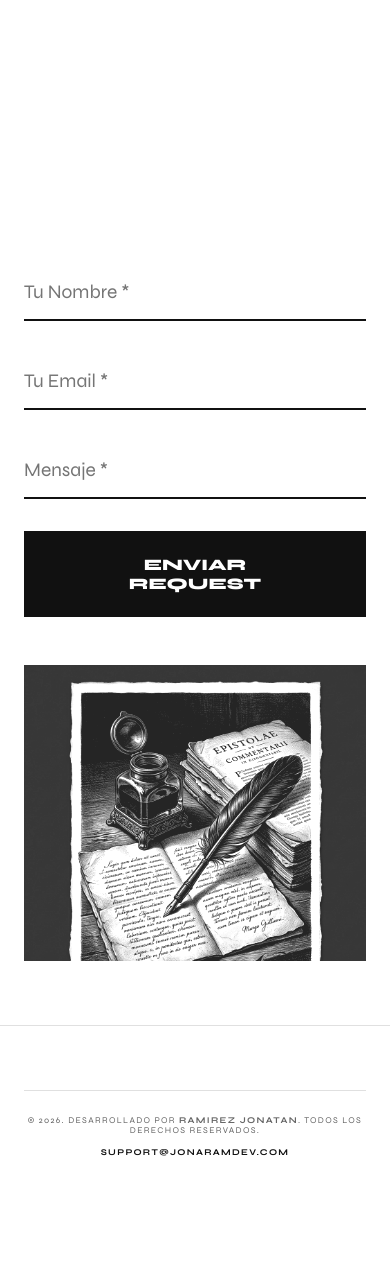
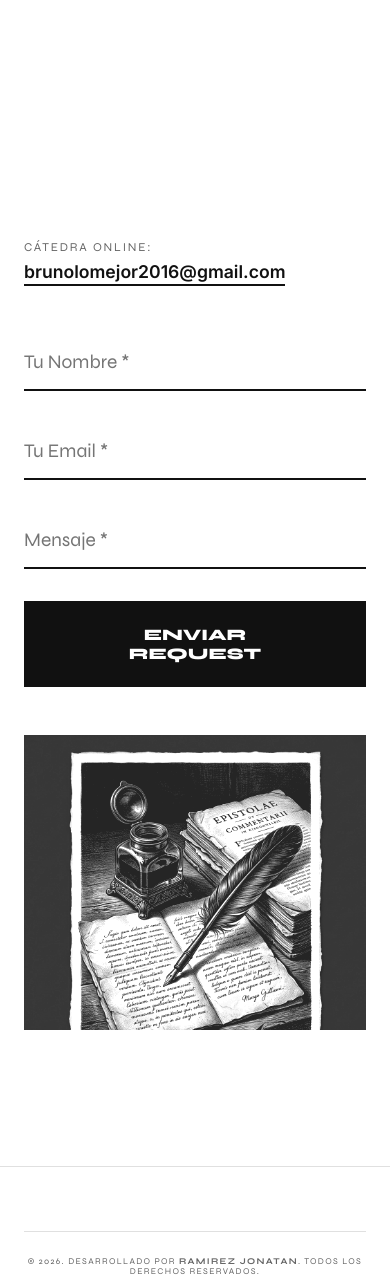
Before and after one commit to Jona727/profChaparro, a PHP site: page / in a window 390 px wide. Shown: the part 3633-4908 px from the top of the page. Before the commit the page ends 4789 px from the top, so only its background shows below. Run offline with PHP 8.4, Linux system fonts and the light colour scheme; data that the repository does not hold is empty; some libraries are stand-ins or nearby versions; some web fonts are replaced.

Commit message:
Implement improvements: desensitize scroll, add contact email, fix footer overlap

```diff
--- a/assets/css/main.css
+++ b/assets/css/main.css
@@ -47,7 +47,7 @@ body {
     position: relative;
     display: flex;
     align-items: center;
-    padding: 0 5vw;
+    padding: 0 5vw 4.5rem 5vw;
     flex-shrink: 0;
 }
 
@@ -212,6 +212,10 @@ body {
     gap: 2rem;
     width: 65vw;
     align-content: start;
+    height: 55vh;
+    overflow-y: auto;
+    overscroll-behavior-y: contain;
+    padding-right: 1.5rem;
 }
 
 /* Pagination */
@@ -346,6 +350,22 @@ body {
     transform: scale(0.95);
 }
 
+.contact-direct-email a {
+    color: var(--text-primary);
+    text-decoration: none;
+    font-weight: 700;
+    font-family: var(--font-body);
+    font-size: 1.1rem;
+    border-bottom: 2px solid var(--text-primary);
+    padding-bottom: 2px;
+    display: inline-block;
+    transition: opacity 0.2s;
+}
+
+.contact-direct-email a:hover {
+    opacity: 0.7;
+}
+
 /* Utility for GSAP */
 .parallax-img { transform-origin: center; }
 
@@ -369,6 +389,7 @@ body {
     width: 65vw;
     height: 60vh;
     overflow-y: auto;
+    overscroll-behavior-y: contain;
     padding-right: 2rem;
 }
 
@@ -855,8 +876,11 @@ body {
 
     .files-area {
         width: 100% !important;
-        grid-template-columns: 1fr !important; /* Stack files on small mobiles */
+        grid-template-columns: 1fr !important;
         gap: 1.5rem !important;
+        height: auto !important;
+        overflow-y: visible !important;
+        padding-right: 0 !important;
     }
 
     /* Debates Panel (*04) */
--- a/assets/js/main.js
+++ b/assets/js/main.js
@@ -33,8 +33,13 @@ document.addEventListener('DOMContentLoaded', () => {
                     trigger: ".scroll-container",
                     pin: true,
                     scrub: 1,
-                    snap: 1 / (panels.length - 1),
-                    end: () => "+=" + wrapper.offsetWidth
+                    snap: {
+                        snapTo: 1 / (panels.length - 1),
+                        duration: { min: 0.2, max: 0.6 },
+                        delay: 0.4,
+                        ease: "power1.inOut"
+                    },
+                    end: () => "+=" + (wrapper.offsetWidth * 1.4)
                 }
             });
 
--- a/index.php
+++ b/index.php
@@ -78,7 +78,7 @@ require_once 'includes/db.php';
                         <select id="subject-select" class="custom-select"><option value="">Materia</option></select>
                         <select id="topic-select" class="custom-select"><option value="">Tema</option></select>
 
-                        <div class="hero-img-wrap" style="width: 100%; height: 30vh; margin-top: 5rem; opacity: 0.8;">
+                        <div class="hero-img-wrap" style="width: 100%; height: 25vh; margin-top: 2.5rem; opacity: 0.8;">
                              <img class="parallax-img" src="assets/img/machiavelli.png" alt="Niccolò Machiavelli - Pensamiento Político" loading="lazy">
                         </div>
                     </div>
@@ -89,7 +89,7 @@ require_once 'includes/db.php';
 
                     <div class="pagination" id="pagination" style="display:none;"></div>
 
-                    <div class="hero-img-wrap" style="width: 30vw; height: 80vh; margin-left: 5vw; opacity: 0.9;">
+                    <div class="hero-img-wrap" style="width: 30vw; height: 65vh; margin-top: 2vh; margin-left: 5vw; opacity: 0.9;">
                          <img class="parallax-img" src="assets/img/florence.png" alt="Florence Renaissance - Florencia Insurgente" loading="lazy">
                     </div>
                 </div>
@@ -183,7 +183,7 @@ require_once 'includes/db.php';
                             <?php endif; ?>
                         </div>
                     </div>
-                    <div class="hero-img-wrap" style="width: 22vw; height: 50vh; opacity: 0.85; align-self: flex-end;">
+                    <div class="hero-img-wrap" style="width: 22vw; height: 50vh; opacity: 0.85; align-self: flex-end; margin-bottom: 4.5rem;">
                          <img class="parallax-img" src="assets/img/debates.png" alt="Debates Académicos - Filosofía y Pensamiento" loading="lazy">
                     </div>
                 </div>
@@ -194,7 +194,13 @@ require_once 'includes/db.php';
             <section class="panel contact-panel">
                 <div class="contact-container" style="display: flex; width: 100%; align-items: center; justify-content: space-between; gap: 4vw;">
                     <div class="contact-left" style="width: 60vw; display: flex; align-items: center; gap: 4vw;">
-                        <h2 class="text-huge" style="font-size: 6rem; white-space: nowrap; line-height: 0.9;">Let's<br>Talk</h2>
+                        <div style="display: flex; flex-direction: column; align-items: flex-start; gap: 1.5rem;">
+                            <h2 class="text-huge" style="font-size: 6rem; white-space: nowrap; line-height: 0.9;">Let's<br>Talk</h2>
+                            <p class="contact-direct-email" style="font-family: var(--font-display); font-size: 0.75rem; text-transform: uppercase; letter-spacing: 0.15em; color: var(--text-secondary); margin: 0; text-align: left;">
+                                Cátedra Online:<br>
+                                <a href="mailto:brunolomejor2016@gmail.com" style="color: var(--text-primary); text-decoration: none; font-weight: 700; font-family: var(--font-body); font-size: 1.1rem; border-bottom: 2px solid var(--text-primary); padding-bottom: 2px; display: inline-block; margin-top: 0.4rem; text-transform: none; letter-spacing: normal;">brunolomejor2016@gmail.com</a>
+                            </p>
+                        </div>
                         <form class="contact-form" action="contact_handler.php" method="POST" style="width: 100%; max-width: 500px; margin: 0;">
                             <input type="text" name="name" class="form-input" placeholder="Tu Nombre *" required>
                             <input type="email" name="email" class="form-input" placeholder="Tu Email *" required>
@@ -202,7 +208,7 @@ require_once 'includes/db.php';
                             <button type="submit" class="btn-submit">Enviar Request</button>
                         </form>
                     </div>
-                    <div class="hero-img-wrap" style="width: 22vw; height: 50vh; opacity: 0.85; align-self: flex-end;">
+                    <div class="hero-img-wrap" style="width: 22vw; height: 50vh; opacity: 0.85; align-self: flex-end; margin-bottom: 4.5rem;">
                          <img class="parallax-img" src="assets/img/contact.png" alt="Escríbenos - Pluma y Tinta Clásica" loading="lazy">
                     </div>
                 </div>
```
Also changed, not shown: contact_handler.php (+4 -7 lines).
